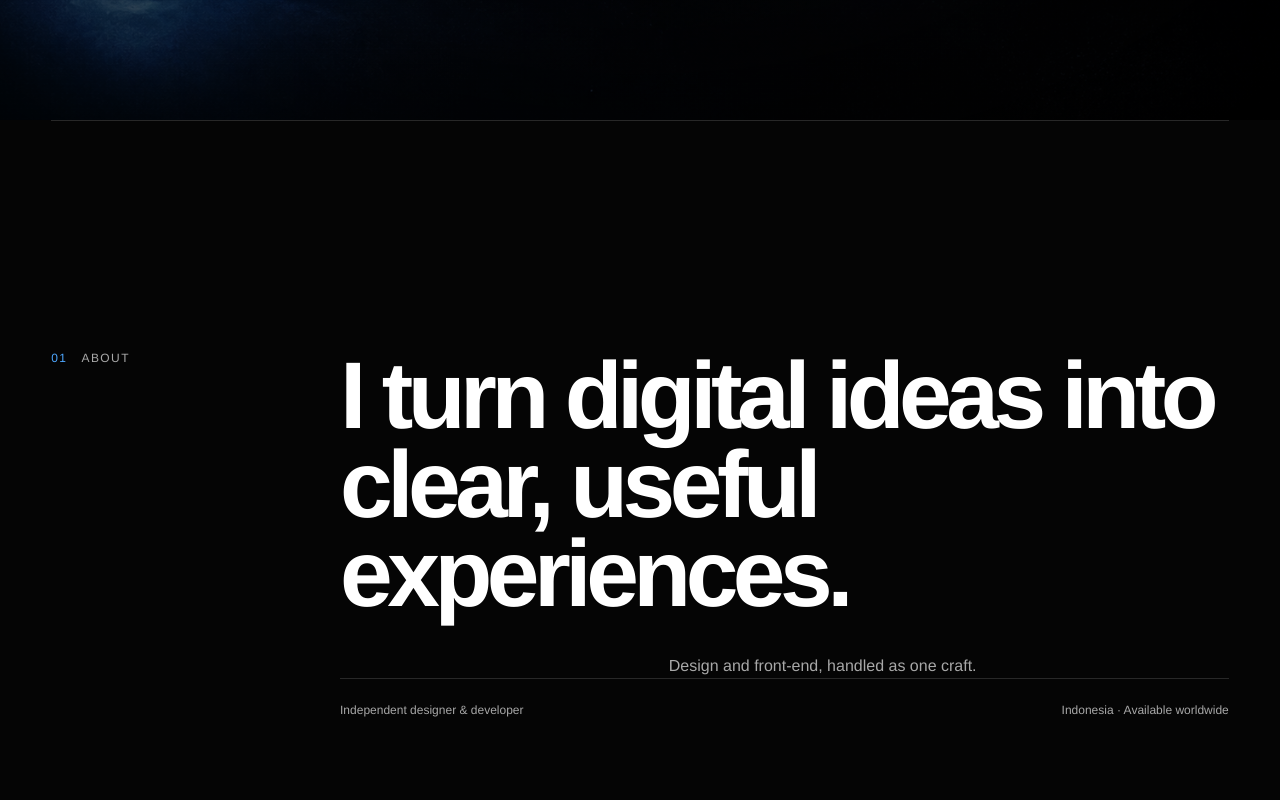
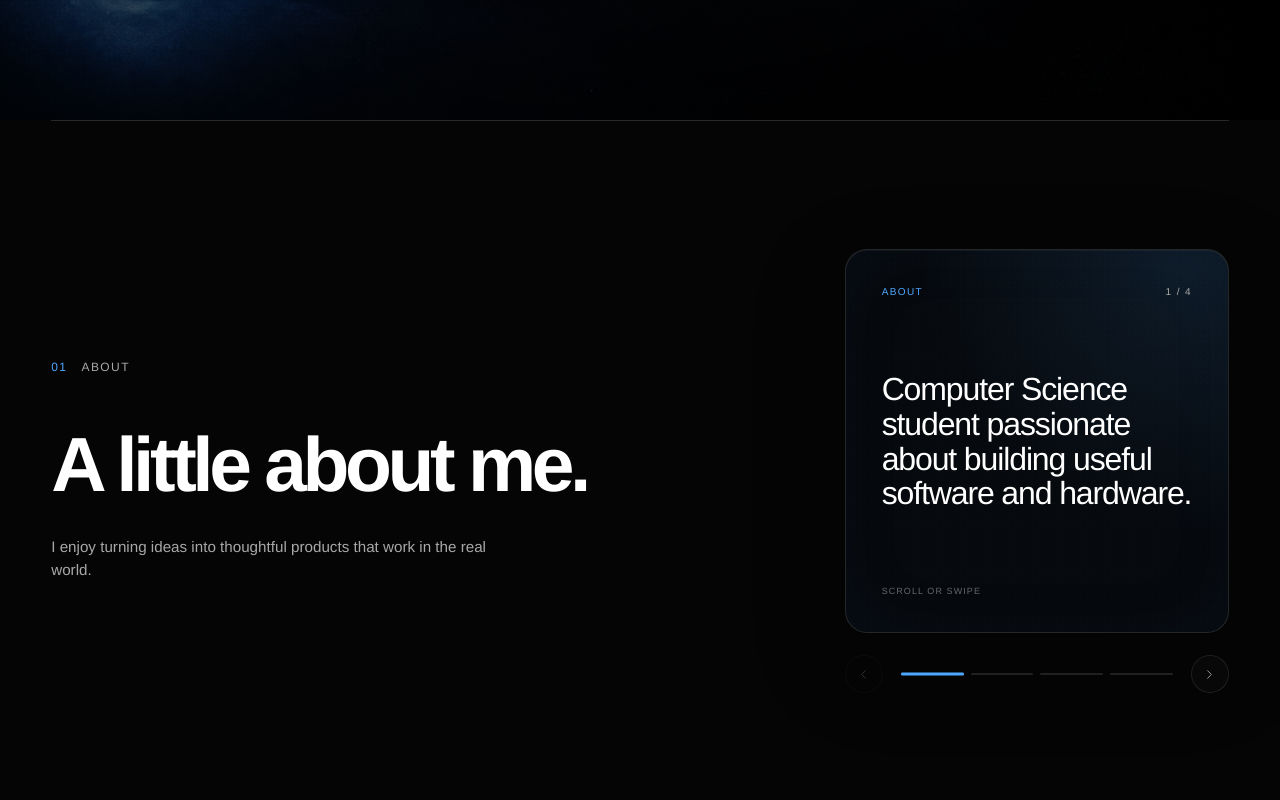
Before and after one commit to ValenscoA/Portfolio, a Next.js app: page / in a window 1280 px wide. Shown: the part 680-1480 px from the top of the page. Built offline with nearby package versions, Linux system fonts and the light colour scheme.

Commit message:
Added an about me page

```diff
--- a/app/Portfolio.tsx
+++ b/app/Portfolio.tsx
@@ -3,7 +3,14 @@
 import Link from "next/link";
 import { AnimatePresence, motion } from "motion/react";
 import Lenis from "lenis";
-import { type Dispatch, type SetStateAction, useEffect, useState } from "react";
+import {
+  type Dispatch,
+  type SetStateAction,
+  useCallback,
+  useEffect,
+  useRef,
+  useState,
+} from "react";
 import BrandLogo from "./components/BrandLogo";
 import styles from "./page.module.css";
 
@@ -41,11 +48,36 @@ const projects = [
   },
 ];
 
+const aboutCards = [
+  {
+    label: "ABOUT",
+    lines: ["Computer Science student passionate about building useful software and hardware."],
+  },
+  {
+    label: "LOCATION",
+    lines: ["Based in Malaysia."],
+  },
+  {
+    label: "FOCUS",
+    lines: ["Software Engineering", "UI Design", "Embedded Systems"],
+  },
+  {
+    label: "CURRENTLY",
+    lines: ["Building projects.", "Learning new technologies.", "Preparing for internships."],
+  },
+];
+
 const reveal = {
   initial: { opacity: 0, y: 18 },
   whileInView: { opacity: 1, y: 0 },
   viewport: { once: false, margin: "-12%" },
   transition: { duration: 1.05, ease: [0.22, 1, 0.36, 1] as const },
+};
+
+const cardFlip = {
+  enter: (step: number) => ({ opacity: 0, rotateX: step > 0 ? 72 : -72 }),
+  visible: { opacity: 1, rotateX: 0 },
+  exit: (step: number) => ({ opacity: 0, rotateX: step > 0 ? -72 : 72 }),
 };
 
 function Arrow({ diagonal = false }: { diagonal?: boolean }) {
@@ -201,6 +233,176 @@ function ProjectVisual({ project }: { project: (typeof projects)[number] }) {
   );
 }
 
+function CardArrow({ direction }: { direction: "previous" | "next" }) {
+  return (
+    <svg
+      aria-hidden="true"
+      viewBox="0 0 24 24"
+      fill="none"
+      stroke="currentColor"
+      strokeWidth="1.6"
+      strokeLinecap="round"
+      strokeLinejoin="round"
+    >
+      <path d={direction === "previous" ? "m15 18-6-6 6-6" : "m9 18 6-6-6-6"} />
+    </svg>
+  );
+}
+
+function IdentityCard() {
+  const sectionRef = useRef<HTMLElement>(null);
+  const cardIndexRef = useRef(0);
+  const touchStartY = useRef<number | null>(null);
+  const wheelDelta = useRef(0);
+  const wheelHandled = useRef(false);
+  const wheelReleaseTimer = useRef<ReturnType<typeof setTimeout> | null>(null);
+  const [cardIndex, setCardIndex] = useState(0);
+  const [direction, setDirection] = useState(1);
+
+  const changeCard = useCallback((step: number) => {
+    const nextIndex = Math.min(
+      aboutCards.length - 1,
+      Math.max(0, cardIndexRef.current + step),
+    );
+
+    if (nextIndex === cardIndexRef.current) return false;
+
+    setDirection(step);
+    cardIndexRef.current = nextIndex;
+    setCardIndex(nextIndex);
+    return true;
+  }, []);
+
+  useEffect(() => {
+    const section = sectionRef.current;
+    if (!section) return;
+
+    const releaseWheel = () => {
+      wheelHandled.current = false;
+      wheelDelta.current = 0;
+    };
+
+    const onWheel = (event: WheelEvent) => {
+      const bounds = section.getBoundingClientRect();
+      const isActive = bounds.top < window.innerHeight * 0.75
+        && bounds.bottom > window.innerHeight * 0.25;
+
+      if (!isActive) return;
+
+      if (wheelReleaseTimer.current) clearTimeout(wheelReleaseTimer.current);
+      wheelReleaseTimer.current = setTimeout(releaseWheel, 180);
+
+      if (wheelHandled.current) {
+        event.preventDefault();
+        event.stopPropagation();
+        return;
+      }
+
+      wheelDelta.current += event.deltaY;
+      const step = wheelDelta.current > 0 ? 1 : -1;
+      const canMove = step > 0
+        ? cardIndexRef.current < aboutCards.length - 1
+        : cardIndexRef.current > 0;
+
+      if (!canMove) return;
+
+      event.preventDefault();
+      event.stopPropagation();
+
+      if (Math.abs(wheelDelta.current) < 30) return;
+
+      wheelHandled.current = changeCard(step);
+      wheelDelta.current = 0;
+    };
+
+    section.addEventListener("wheel", onWheel, { passive: false });
+    return () => {
+      section.removeEventListener("wheel", onWheel);
+      if (wheelReleaseTimer.current) clearTimeout(wheelReleaseTimer.current);
+    };
+  }, [changeCard]);
+
+  const activeCard = aboutCards[cardIndex];
+
+  return (
+    <section
+      ref={sectionRef}
+      className={`${styles.section} ${styles.about}`}
+      id="about"
+      aria-labelledby="about-title"
+    >
+      <motion.div {...reveal} className={styles.aboutIntro}>
+        <div className={styles.sectionLabel}><span>01</span>About</div>
+        <h2 id="about-title">A little about me.</h2>
+        <p>I enjoy turning ideas into thoughtful products that work in the real world.</p>
+      </motion.div>
+
+      <motion.div {...reveal} className={styles.identityStage}>
+        <div
+          className={styles.identityCard}
+          onTouchStart={(event) => {
+            touchStartY.current = event.touches[0]?.clientY ?? null;
+          }}
+          onTouchEnd={(event) => {
+            if (touchStartY.current === null) return;
+            const endY = event.changedTouches[0]?.clientY ?? touchStartY.current;
+            const distance = touchStartY.current - endY;
+            touchStartY.current = null;
+            if (Math.abs(distance) >= 44) changeCard(distance > 0 ? 1 : -1);
+          }}
+        >
+          <AnimatePresence initial={false} custom={direction}>
+            <motion.article
+              key={activeCard.label}
+              className={styles.identityFace}
+              custom={direction}
+              variants={cardFlip}
+              initial="enter"
+              animate="visible"
+              exit="exit"
+              transition={{ duration: 0.6, ease: [0.22, 1, 0.36, 1] }}
+              aria-live="polite"
+            >
+              <header>
+                <span>{activeCard.label}</span>
+                <span>{cardIndex + 1} / {aboutCards.length}</span>
+              </header>
+              <div className={styles.identityContent}>
+                {activeCard.lines.map((line) => <p key={line}>{line}</p>)}
+              </div>
+              <span className={styles.cardHint}>Scroll or swipe</span>
+            </motion.article>
+          </AnimatePresence>
+        </div>
+
+        <div className={styles.cardNavigation}>
+          <button
+            type="button"
+            onClick={() => changeCard(-1)}
+            disabled={cardIndex === 0}
+            aria-label="Show previous identity card"
+          >
+            <CardArrow direction="previous" />
+          </button>
+          <div className={styles.cardProgress} aria-label={`Card ${cardIndex + 1} of ${aboutCards.length}`}>
+            {aboutCards.map((card, index) => (
+              <span key={card.label} className={index === cardIndex ? styles.activeProgress : undefined} />
+            ))}
+          </div>
+          <button
+            type="button"
+            onClick={() => changeCard(1)}
+            disabled={cardIndex === aboutCards.length - 1}
+            aria-label="Show next identity card"
+          >
+            <CardArrow direction="next" />
+          </button>
+        </div>
+      </motion.div>
+    </section>
+  );
+}
+
 export default function Portfolio() {
   const [isMenuOpen, setIsMenuOpen] = useState(false);
 
@@ -244,17 +446,7 @@ export default function Portfolio() {
         </motion.div>
       </section>
 
-      <section className={`${styles.section} ${styles.about}`} id="about" aria-labelledby="about-title">
-        <motion.div {...reveal} className={styles.sectionLabel}><span>01</span>About</motion.div>
-        <motion.div {...reveal} className={styles.aboutCopy}>
-          <h2 id="about-title">I turn digital ideas into clear, useful experiences.</h2>
-          <p>Design and front-end, handled as one craft.</p>
-        </motion.div>
-        <motion.div {...reveal} className={styles.aboutMeta}>
-          <span>Independent designer &amp; developer</span>
-          <span>Indonesia · Available worldwide</span>
-        </motion.div>
-      </section>
+      <IdentityCard />
 
       <section className={`${styles.section} ${styles.projects}`} id="projects" aria-labelledby="projects-title">
         <motion.div {...reveal} className={styles.sectionHead}>
--- a/app/page.module.css
+++ b/app/page.module.css
@@ -346,21 +346,183 @@
 }
 
 .about {
-  min-height: 110svh;
   display: grid;
-  grid-template-columns: 0.65fr 2fr;
-  grid-template-rows: auto 1fr auto;
-  align-items: start;
+  grid-template-columns: minmax(0, 1fr) auto;
+  align-items: center;
+  gap: clamp(72px, 9vw, 160px);
+  padding-block: clamp(110px, 10vw, 150px);
   border-top: 1px solid var(--line);
 }
 
-.aboutCopy {
-  grid-column: 2;
-  align-self: center;
-  max-width: 1030px;
+.aboutIntro {
+  max-width: 720px;
 }
 
-.aboutCopy h2,
+.aboutIntro h2 {
+  max-width: 650px;
+  margin: 54px 0 0;
+  font-size: clamp(3.6rem, 6vw, 6.7rem);
+  font-weight: 700;
+  line-height: 0.94;
+  letter-spacing: -0.058em;
+}
+
+.aboutIntro p {
+  max-width: 470px;
+  margin: 34px 0 0;
+  color: var(--muted);
+  font-size: clamp(0.95rem, 1.15vw, 1.08rem);
+  line-height: 1.55;
+}
+
+.identityStage {
+  width: clamp(380px, 30vw, 440px);
+}
+
+.identityCard {
+  position: relative;
+  width: 100%;
+  aspect-ratio: 1;
+  overflow: hidden;
+  border: 1px solid rgba(255, 255, 255, 0.12);
+  border-radius: 22px;
+  background: rgba(8, 12, 17, 0.82);
+  box-shadow:
+    0 30px 90px rgba(0, 0, 0, 0.28),
+    inset 0 1px rgba(255, 255, 255, 0.045),
+    inset 0 0 80px rgba(78, 167, 255, 0.035);
+  backdrop-filter: blur(18px);
+  perspective: 1200px;
+  touch-action: pan-y;
+}
+
+.identityCard::before {
+  content: "";
+  position: absolute;
+  inset: -35%;
+  background: radial-gradient(circle at 72% 24%, rgba(78, 167, 255, 0.11), transparent 38%);
+  pointer-events: none;
+}
+
+.identityCard::after {
+  content: "";
+  position: absolute;
+  inset: 0;
+  z-index: 3;
+  opacity: 0.075;
+  pointer-events: none;
+  background-image:
+    radial-gradient(circle at 20% 30%, #fff 0 0.4px, transparent 0.7px),
+    radial-gradient(circle at 70% 65%, #fff 0 0.35px, transparent 0.65px);
+  background-size: 6px 6px, 9px 9px;
+  mix-blend-mode: soft-light;
+}
+
+.identityFace {
+  position: absolute;
+  inset: 0;
+  z-index: 2;
+  display: flex;
+  flex-direction: column;
+  padding: clamp(28px, 2.8vw, 40px);
+  backface-visibility: hidden;
+  transform-style: preserve-3d;
+  transform-origin: center;
+}
+
+.identityFace header {
+  display: flex;
+  align-items: center;
+  justify-content: space-between;
+  color: var(--muted);
+  font-size: 10px;
+  letter-spacing: 0.14em;
+}
+
+.identityFace header span:first-child {
+  color: var(--accent);
+}
+
+.identityContent {
+  margin: auto 0;
+}
+
+.identityContent p {
+  max-width: 330px;
+  margin: 0;
+  font-size: clamp(1.7rem, 2.5vw, 2.5rem);
+  font-weight: 500;
+  line-height: 1.08;
+  letter-spacing: -0.035em;
+}
+
+.identityContent p + p {
+  margin-top: 9px;
+}
+
+.cardHint {
+  color: rgba(255, 255, 255, 0.38);
+  font-size: 9px;
+  letter-spacing: 0.12em;
+  text-transform: uppercase;
+}
+
+.cardNavigation {
+  display: grid;
+  grid-template-columns: 38px 1fr 38px;
+  align-items: center;
+  gap: 18px;
+  margin-top: 22px;
+}
+
+.cardNavigation button {
+  width: 38px;
+  height: 38px;
+  display: grid;
+  place-items: center;
+  padding: 0;
+  border: 1px solid rgba(255, 255, 255, 0.1);
+  border-radius: 50%;
+  color: var(--muted);
+  cursor: pointer;
+  background: rgba(255, 255, 255, 0.018);
+  transition: color 0.3s ease, border-color 0.3s ease, opacity 0.3s ease;
+}
+
+.cardNavigation button:hover:not(:disabled) {
+  color: white;
+  border-color: rgba(78, 167, 255, 0.34);
+}
+
+.cardNavigation button:disabled {
+  cursor: default;
+  opacity: 0.28;
+}
+
+.cardNavigation button svg {
+  width: 15px;
+  height: 15px;
+}
+
+.cardProgress {
+  display: grid;
+  grid-template-columns: repeat(4, 1fr);
+  gap: 7px;
+}
+
+.cardProgress span {
+  height: 2px;
+  overflow: hidden;
+  border-radius: 999px;
+  background: rgba(255, 255, 255, 0.13);
+  transition: background 0.35s ease, transform 0.35s ease;
+}
+
+.cardProgress .activeProgress {
+  background: var(--accent);
+  transform: scaleY(1.5);
+}
+
 .sectionHead h2,
 .skillsLayout h2 {
   margin: 0;
@@ -368,24 +530,6 @@
   font-weight: 700;
   line-height: 0.94;
   letter-spacing: -0.058em;
-}
-
-.aboutCopy p {
-  max-width: 560px;
-  margin: 36px 0 0 auto;
-  color: var(--muted);
-  font-size: clamp(1rem, 1.25vw, 1.18rem);
-  line-height: 1.5;
-}
-
-.aboutMeta {
-  grid-column: 2;
-  display: flex;
-  justify-content: space-between;
-  padding-top: 24px;
-  border-top: 1px solid var(--line);
-  color: var(--muted);
-  font-size: 12px;
 }
 
 .projects {
@@ -611,8 +755,9 @@
 @media (max-width: 900px) {
   .hero h1 { white-space: normal; }
   .about, .skills { grid-template-columns: 1fr; }
-  .aboutCopy, .aboutMeta, .skillsLayout { grid-column: 1; }
-  .aboutCopy { margin: 90px 0; }
+  .about { gap: 82px; }
+  .identityStage { width: min(100%, 400px); justify-self: center; }
+  .skillsLayout { grid-column: 1; }
   .sectionHead { display: block; }
   .sectionHead h2 { margin-top: 55px; }
   .projectVisual { min-height: 72vw; }
@@ -632,11 +777,13 @@
   .hero h1 span { display: block; }
   .heroLinks { gap: 28px; margin-top: 36px; }
   .section { padding: 140px 0; }
-  .about { min-height: auto; }
-  .aboutCopy { margin: 90px 0 110px; }
-  .aboutCopy h2, .skillsLayout h2 { font-size: clamp(3.2rem, 14vw, 4.8rem); }
-  .aboutCopy p { margin-top: 28px; font-size: 1rem; }
-  .aboutMeta { display: grid; gap: 10px; }
+  .about { gap: 70px; padding-block: 120px; }
+  .aboutIntro h2, .skillsLayout h2 { font-size: clamp(3.2rem, 14vw, 4.8rem); }
+  .aboutIntro h2 { margin-top: 42px; }
+  .aboutIntro p { margin-top: 26px; font-size: 0.96rem; }
+  .identityStage { width: min(100%, 360px); }
+  .identityCard { border-radius: 18px; }
+  .identityContent p { font-size: clamp(1.65rem, 8vw, 2.05rem); }
   .projects { padding-top: 170px; }
   .projectList { gap: 110px; }
   .projectVisual { min-height: 124vw; }
```
